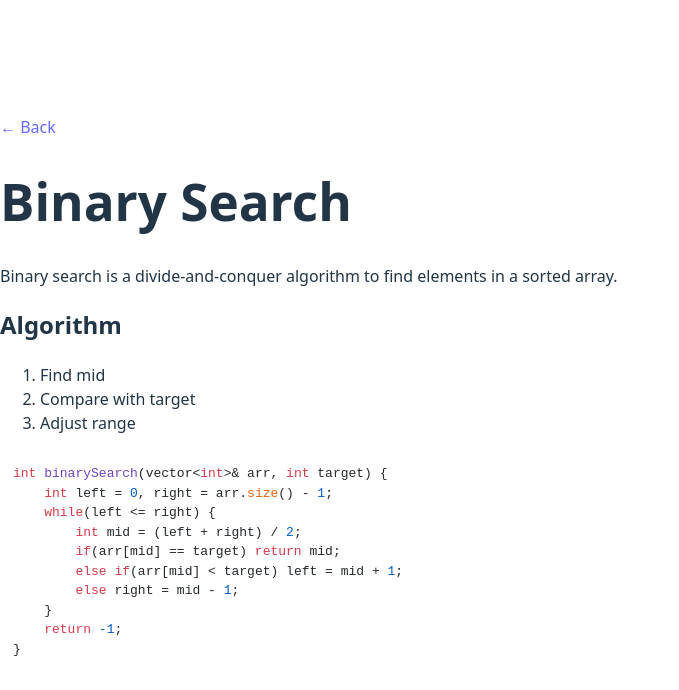
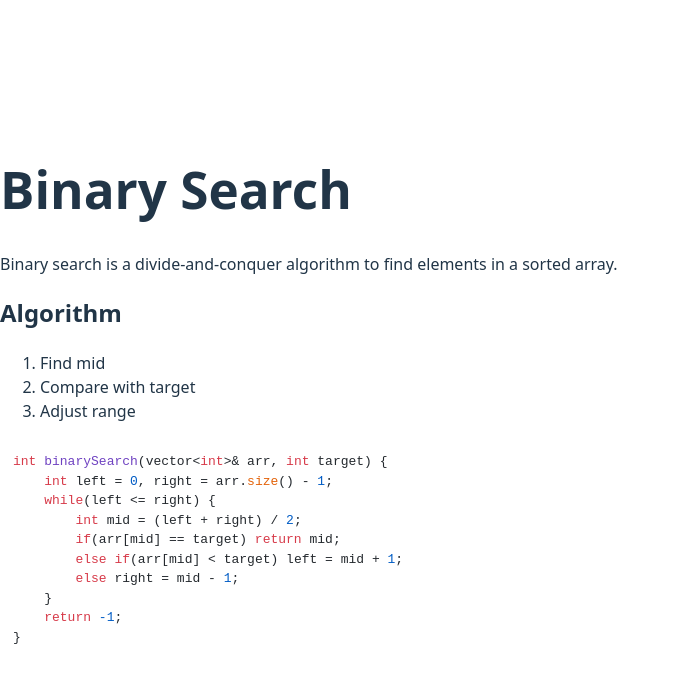
Before and after one commit to mrafiq709/algo-notes, a React (Vite) app: page /#/posts/binary-search in a window 1280 px wide. Shown: the top 690 px of the page, without its empty margins (0-679 px from the left). Built offline with nearby package versions, Linux system fonts and the light colour scheme.

Commit message:
fix roter link

```diff
--- a/src/pages/PostPage.jsx
+++ b/src/pages/PostPage.jsx
@@ -1,21 +1,33 @@
 import { useParams } from "react-router-dom";
 import { useEffect, useState } from "react";
-import Post from "../components/post";
+import ReactMarkdown from "react-markdown";
+import remarkGfm from "remark-gfm";
+import rehypeHighlight from "rehype-highlight";
+import "highlight.js/styles/github.css";
 
 export default function PostPage() {
 	const { slug } = useParams();
 	const [content, setContent] = useState("");
 
 	useEffect(() => {
-		fetch(`/posts/${slug}.md`)
+		fetch(`/algo-notes/posts/${slug}.md`)
 			.then((res) => res.text())
-			.then(setContent);
+			.then(setContent)
+			.catch((err) => {
+				setContent(
+					"# Not Found\nThe post you're looking for doesn't exist."
+				);
+				console.error(err);
+			});
 	}, [slug]);
 
 	return (
-		<div>
-			<a href="/">← Back</a>
-			<Post content={content} />
+		<div className="markdown-body p-4">
+			<ReactMarkdown
+				children={content}
+				remarkPlugins={[remarkGfm]}
+				rehypePlugins={[rehypeHighlight]}
+			/>
 		</div>
 	);
 }
```
Also changed, not shown: public/posts/binary-search.md (renamed from posts/binary-search.md).
